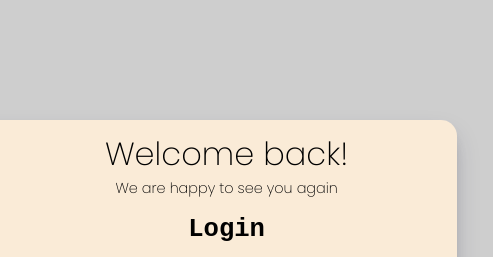
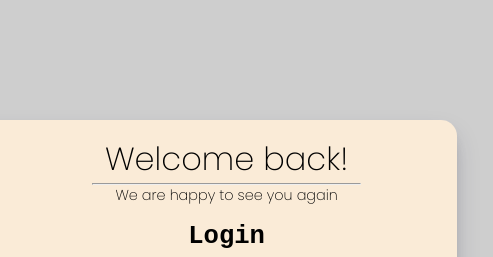
Before and after one commit to raiyanu/vanilla-sandbox, a plain HTML site: page index.html in a window 1280 px wide. Shown: the top 257 px of the page, 567-1060 px from the left. Drawn offline with Linux system fonts and the light colour scheme.

```diff
--- a/index.html
+++ b/index.html
@@ -16,6 +16,7 @@
         </div>
         <div class="form-input">
             <h1 style="font-weight: 500;">Welcome back!</h1>
+            <hr class="welcome-line">
             <p>We are happy to see you again</p>
             <h2 >Login</h2>
             <div class="myemail my-input">
--- a/styles/styles.css
+++ b/styles/styles.css
@@ -53,9 +53,13 @@
     width: 60%;
     padding: 0rem 1rem;
 }
-
+.welcome-line{
+    height: 1px;
+    margin: 0rem 5rem;
+    color: rgba(128, 128, 128, 0.274);
+}
 .form-input h1 {
-    margin-top: 10px;
+    margin-top: 15px;
     font-size: 2rem;
 }
 
```
